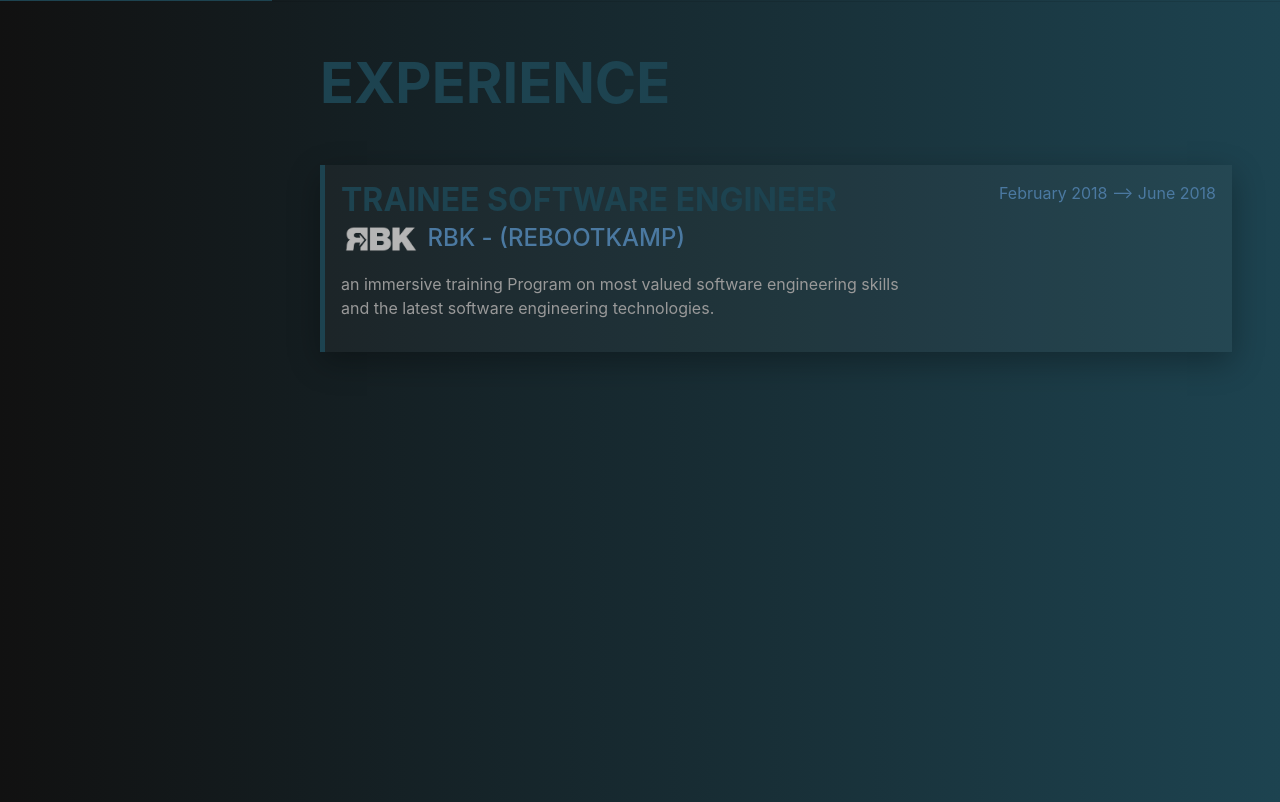
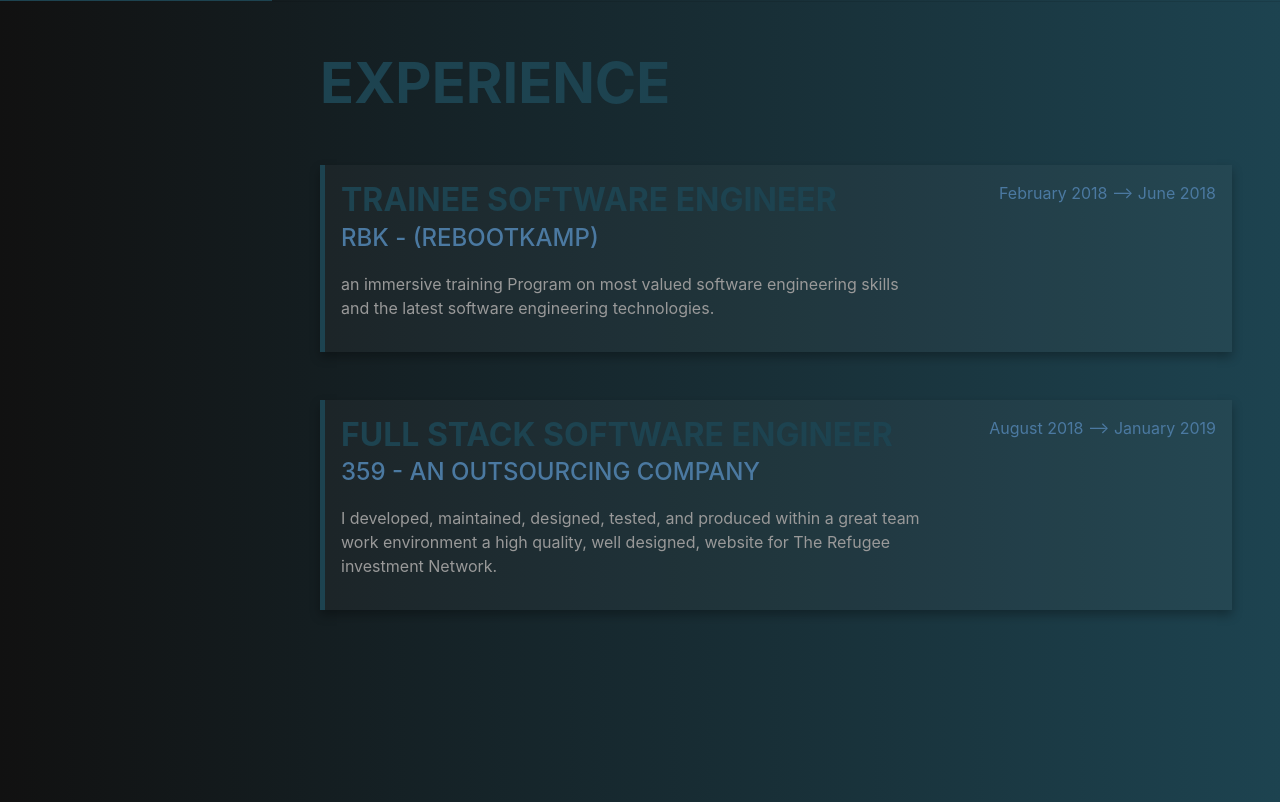
Before and after one commit to wael93/my-portfolio, a Node server app: page / in a window 1280 px wide. Shown: the part 799-1601 px from the top of the page. Run offline with Node 20, Linux system fonts and the light colour scheme; some libraries are stand-ins or nearby versions; some web fonts are replaced.

Commit message:
FEAT experience item 2

```diff
--- a/public/index.html
+++ b/public/index.html
@@ -99,7 +99,7 @@
         <div class="resume-item d-flex flex-column flex-md-row justify-content-between mb-5">
           <div class="resume-content">
             <h3 class="mb-0">Trainee Software Engineer</h3>
-            <div class="subheading mb-3"> <a href=""><img src="images/rbklogo.png" class="logo-100" alt="">
+            <div class="subheading mb-3"> <a href="">
                 RBK - (RebootKamp)</a></div>
             <p>an immersive training Program on most valued software engineering skills and the latest software
               engineering technologies.</p>
@@ -108,7 +108,20 @@
             <span class="text-primary">February 2018 --> June 2018 </span>
           </div>
         </div>
-      </div>
+
+        <div class="resume-item d-flex flex-column flex-md-row justify-content-between mb-5">
+          <div class="resume-content">
+            <h3 class="mb-0">Full stack Software Engineer</h3>
+            <div class="subheading mb-3"> <a href="">
+                359 - an outsourcing company</a></div>
+            <p>I developed, maintained, designed, tested, and produced within a
+              great team work environment a high quality, well designed,
+              website for The Refugee investment Network.</p>
+          </div>
+          <div class="resume-date text-md-right">
+            <span class="text-primary">August 2018 --> January 2019 </span>
+          </div>
+        </div>
 
     </section>
 
--- a/public/scss/_resume-item.scss
+++ b/public/scss/_resume-item.scss
@@ -7,13 +7,13 @@
     border-left: 5px solid #1D4350;
     padding: 1rem;
     background: rgba($color: #aaa, $alpha: 0.05);
-    box-shadow: 0px 10px 30px rgba($color: #000000, $alpha: 0.3);
+    box-shadow: 0px 5px 10px rgba($color: #000000, $alpha: 0.3);
     cursor: default;
     transition: all .3s ease;
 
     &:hover {
       transform: scale(1.02);
-      box-shadow: 0px 10px 50px rgba($color: #000000, $alpha: 0.5);
+      box-shadow: 0px 10px 30px rgba($color: #000000, $alpha: 0.4);
     }
 
     .resume-content {}
--- a/public/styles/resume.css
+++ b/public/styles/resume.css
@@ -179,8 +179,8 @@
   border-left: 5px solid #1D4350;
   padding: 1rem;
   background: rgba(170, 170, 170, 0.05);
-  -webkit-box-shadow: 0px 10px 30px rgba(0, 0, 0, 0.3);
-          box-shadow: 0px 10px 30px rgba(0, 0, 0, 0.3);
+  -webkit-box-shadow: 0px 5px 10px rgba(0, 0, 0, 0.3);
+          box-shadow: 0px 5px 10px rgba(0, 0, 0, 0.3);
   cursor: default;
   -webkit-transition: all .3s ease;
   transition: all .3s ease;
@@ -189,8 +189,8 @@
 section.resume-section .resume-item:hover {
   -webkit-transform: scale(1.02);
           transform: scale(1.02);
-  -webkit-box-shadow: 0px 10px 50px rgba(0, 0, 0, 0.5);
-          box-shadow: 0px 10px 50px rgba(0, 0, 0, 0.5);
+  -webkit-box-shadow: 0px 10px 30px rgba(0, 0, 0, 0.4);
+          box-shadow: 0px 10px 30px rgba(0, 0, 0, 0.4);
 }
 
 section.resume-section .resume-item .resume-date {
```
Also changed, not shown: public/images/359.png (added), 1 other file.
